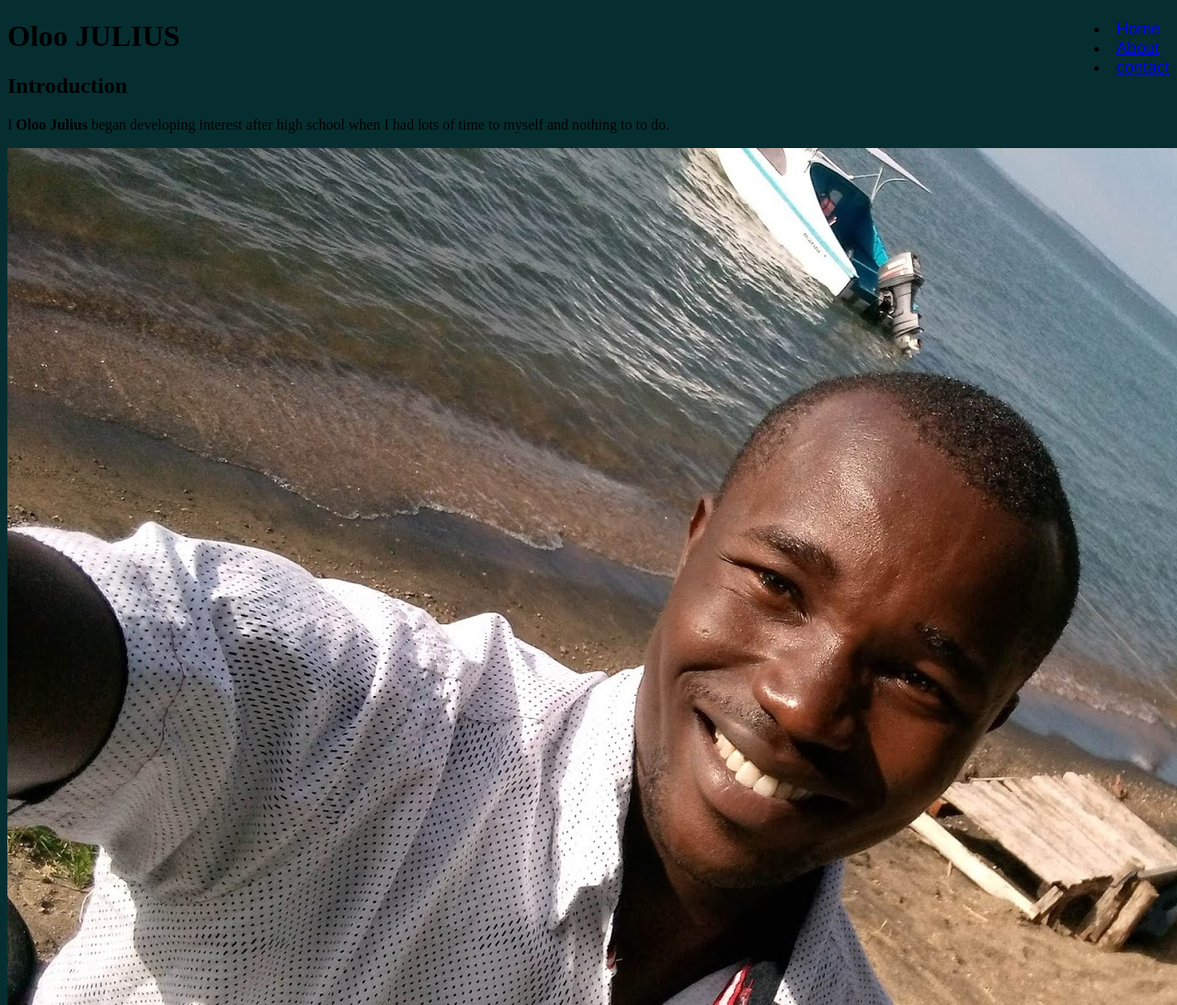
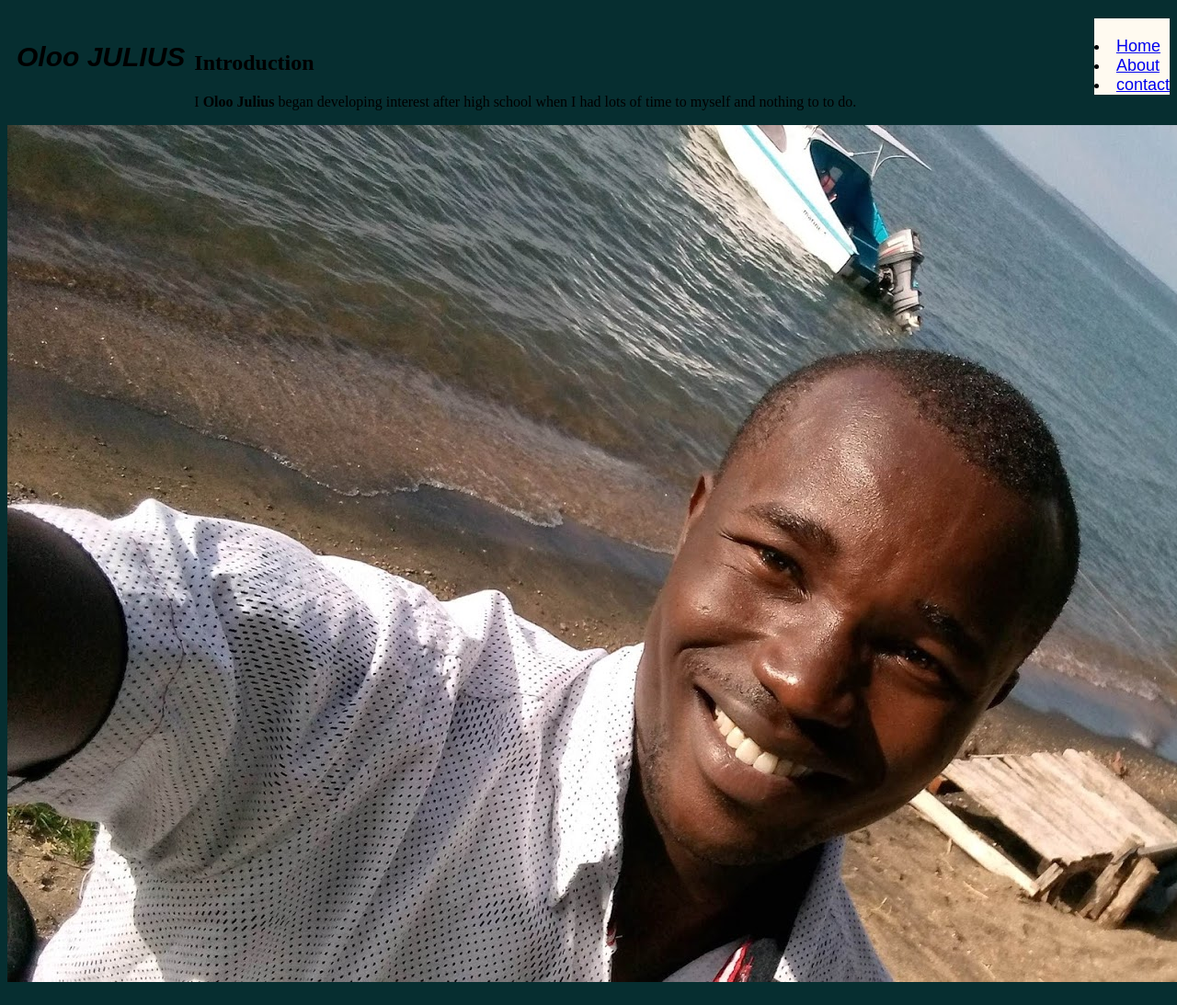
Before and after one commit to OlooJulius/portfolio_project, a plain HTML site: page index.html in a window 1280 px wide. Shown: the top 1093 px of the page at 92% size. Drawn offline with Linux system fonts and the light colour scheme.

Commit message:
It will add stlying to the class topnav and id bar

```diff
--- a/css/stlyes.css
+++ b/css/stlyes.css
@@ -6,8 +6,29 @@ body{
     flex-direction: row-reverse;
 }
 .topnav{
+
+    padding-top: 20px;
     font-size: large;
-    font-family: 'Franklin Gothic Medium', 'Arial Narrow', Arial, sans-serif;
-    font-style: normal;
-    float: right;
+    box-shadow: black;
+    background-color: floralwhite;
+    float: inline-end;
 }
+#bar{
+    font: message-box;
+    font-size: large;
+    font-family: ;
+}
+#name{
+    padding-left: 10px;
+    padding-top: 5px;
+    padding-right: 10px;
+    padding-bottom: 5px;
+    text-align: center;
+    float: left;
+    font-size: 30px;
+    font-style: italic;
+    font-family: fantasy;
+}
+#info{
+    padding-top: 35px;
+}
--- a/index.html
+++ b/index.html
@@ -20,7 +20,7 @@
         </h1>
     </div>
     <div>
-        <h2>
+        <h2 id="info">
             Introduction
         </h2>
         <p>
```
